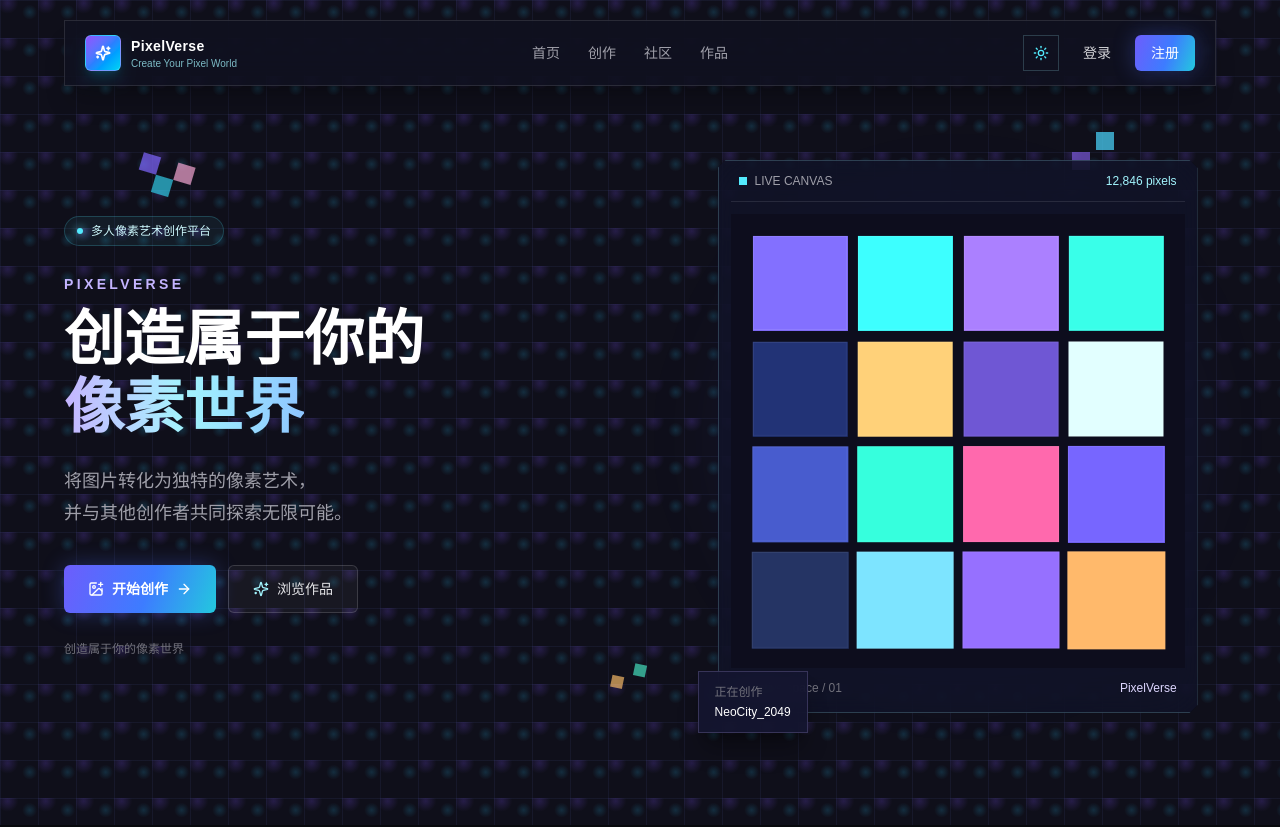
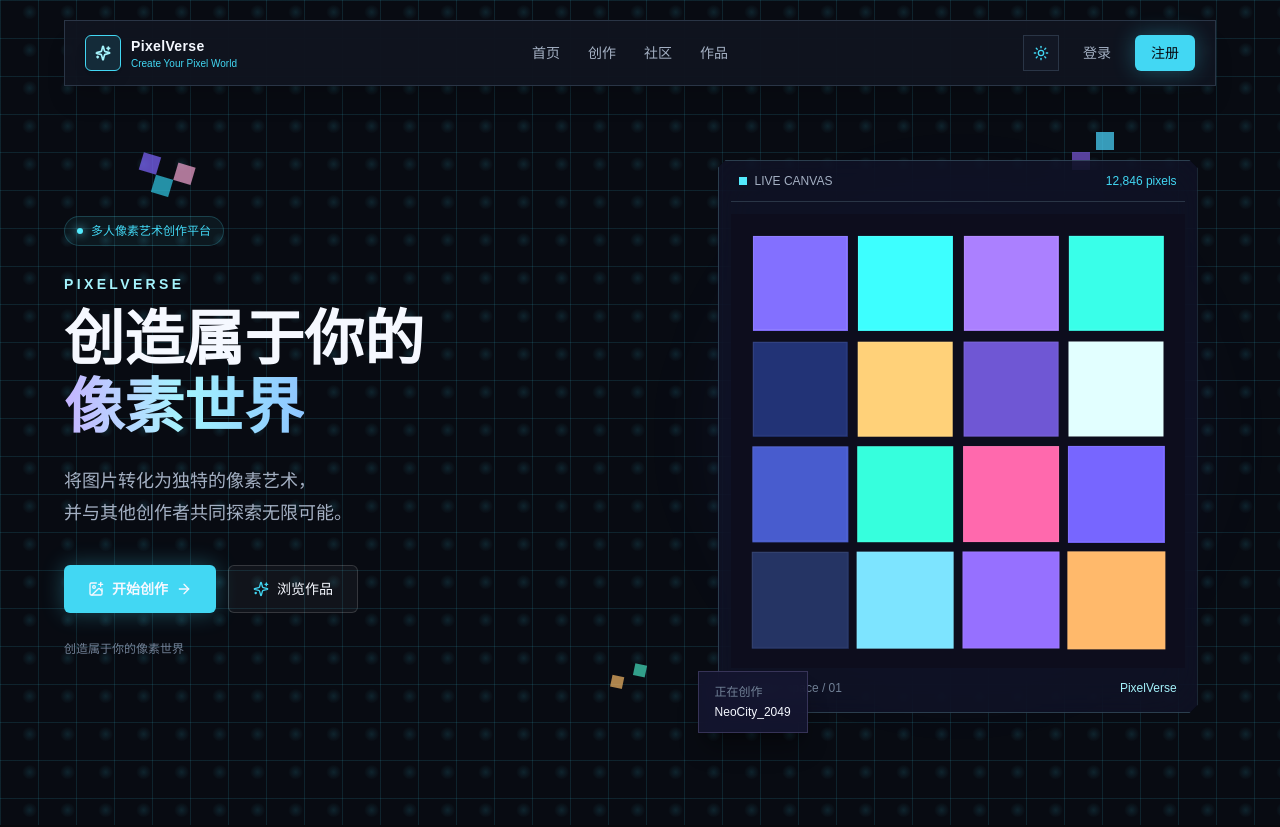
Before and after one commit to chenyan-qian/AI-Pixel-Studio, a Next.js app in the folder frontend/: page / in a window 1280 px wide. Shown: the top 827 px of the page. Built offline with nearby package versions, Linux system fonts and the light colour scheme.

Commit message:
浅色模式优化

```diff
--- a/frontend/app/globals.css
+++ b/frontend/app/globals.css
@@ -1,8 +1,4 @@
 @import "tailwindcss";
-
-:root {
-  --background: #0f0f1a;
-}
 
 * {
   box-sizing: border-box;
@@ -14,8 +10,8 @@ html {
 
 body {
   margin: 0;
-  background: var(--background);
-  color: #f4f4f5;
+  background: var(--bg-color);
+  color: var(--text-primary);
   font-family: Arial, "Microsoft YaHei", "PingFang SC", sans-serif;
 }
 
@@ -28,19 +24,19 @@ button {
 }
 
 .grid-background, .hero-grid {
-  background-image: linear-gradient(rgba(121, 144, 255, 0.07) 1px, transparent 1px), linear-gradient(90deg, rgba(121, 144, 255, 0.07) 1px, transparent 1px);
+  background-image: linear-gradient(color-mix(in srgb, var(--accent-color) 12%, transparent) 1px, transparent 1px), linear-gradient(90deg, color-mix(in srgb, var(--accent-color) 12%, transparent) 1px, transparent 1px);
   background-size: 38px 38px;
 }
 
 .hero-grid {
-  background-color: #0f0f1a;
-  background-image: radial-gradient(circle at 78% 32%, rgba(47, 203, 255, 0.16), transparent 19%), radial-gradient(circle at 20% 8%, rgba(130, 86, 255, 0.2), transparent 23%), linear-gradient(rgba(121, 144, 255, 0.07) 1px, transparent 1px), linear-gradient(90deg, rgba(121, 144, 255, 0.07) 1px, transparent 1px);
+  background-color: var(--bg-color);
+  background-image: radial-gradient(circle at 78% 32%, var(--accent-subtle), transparent 19%), linear-gradient(color-mix(in srgb, var(--accent-color) 12%, transparent) 1px, transparent 1px), linear-gradient(90deg, color-mix(in srgb, var(--accent-color) 12%, transparent) 1px, transparent 1px);
 }
 
 .pixel-corners { clip-path: polygon(0 8px, 8px 0, calc(100% - 8px) 0, 100% 8px, 100% calc(100% - 8px), calc(100% - 8px) 100%, 8px 100%, 0 calc(100% - 8px)); }
 
-.glow-button { background: linear-gradient(110deg, #6d5dfc, #3d7cff 55%, #23c8de); box-shadow: 0 0 22px rgba(77, 113, 255, 0.32); transition: transform 180ms ease, box-shadow 180ms ease, filter 180ms ease; }
-.glow-button:hover { transform: translateY(-2px); box-shadow: 0 0 30px rgba(68, 213, 255, 0.42); filter: brightness(1.08); }
+.glow-button { background: var(--accent-color); color: var(--bg-color); box-shadow: 0 0 22px color-mix(in srgb, var(--accent-color) 32%, transparent); transition: transform 180ms ease, box-shadow 180ms ease, filter 180ms ease; }
+.glow-button:hover { transform: translateY(-2px); box-shadow: 0 0 30px color-mix(in srgb, var(--accent-color) 42%, transparent); filter: brightness(1.08); }
 .pixel-tile { animation: pixelPulse 4s ease-in-out infinite; box-shadow: inset 0 0 0 1px rgba(255, 255, 255, 0.07); }
 .pixel-float { position: absolute; z-index: -1; width: 18px; height: 18px; opacity: .7; animation: drift 10s ease-in-out infinite; }
 .pixel-float-one { top: 21%; left: 10%; background: #7f65ff; box-shadow: 18px 18px #2fc8e4, 36px 0 #f3a4d0; }
@@ -48,12 +44,7 @@ button {
 .pixel-float-three { bottom: 15%; left: 47%; width: 12px; height: 12px; background: #f3b765; box-shadow: 20px -16px #43ddbd; animation-delay: -7s; }
 
 /* 透明像素在编辑器中显示为常见的棋盘格背景。 */
-.pixel-checker {
-  background-color: #171821;
-  background-image: linear-gradient(45deg, #11121a 25%, transparent 25%), linear-gradient(-45deg, #11121a 25%, transparent 25%), linear-gradient(45deg, transparent 75%, #11121a 75%), linear-gradient(-45deg, transparent 75%, #11121a 75%);
-  background-position: 0 0, 0 8px, 8px -8px, -8px 0;
-  background-size: 16px 16px;
-}
+.pixel-checker { background-position: 0 0, 0 8px, 8px -8px, -8px 0; background-size: 16px 16px; }
 
 .animate-rise {
   animation: rise 700ms cubic-bezier(0.16, 1, 0.3, 1) both;
--- a/frontend/components/ThemeToggle.tsx
+++ b/frontend/components/ThemeToggle.tsx
@@ -6,5 +6,5 @@ import { useTheme } from "@/context/ThemeContext";
 export function ThemeToggle() {
   const { theme, toggleTheme } = useTheme();
   const isDark = theme === "dark";
-  return <button type="button" onClick={toggleTheme} title={isDark ? "切换浅色模式" : "切换深色模式"} aria-label={isDark ? "切换浅色模式" : "切换深色模式"} className="theme-toggle grid size-9 place-items-center border border-cyan-200/20 text-cyan-300 transition hover:border-cyan-300/60 hover:text-cyan-100">{isDark ? <Sun className="size-4" /> : <Moon className="size-4" />}</button>;
+  return <button type="button" onClick={toggleTheme} title={isDark ? "切换浅色模式" : "切换深色模式"} aria-label={isDark ? "切换浅色模式" : "切换深色模式"} className="theme-toggle grid size-9 place-items-center border transition">{isDark ? <Sun className="size-4" /> : <Moon className="size-4" />}</button>;
 }
--- a/frontend/components/navbar.tsx
+++ b/frontend/components/navbar.tsx
@@ -32,30 +32,30 @@ export function Navbar() {
   }
 
   const accountMenu = (
-    <div className="pixel-corners border border-cyan-200/15 bg-[#12132a]/95 p-1.5 shadow-2xl shadow-cyan-950/30 backdrop-blur-xl" role="menu">
-      <Link className="flex items-center gap-2 rounded-md px-3 py-2.5 text-sm text-zinc-200 transition hover:bg-white/[0.07] hover:text-white" href="/profile" role="menuitem" onClick={() => { setAccountOpen(false); setMenuOpen(false); }}><UserRound className="size-4 text-cyan-300" />账户管理</Link>
-      <Link className="flex items-center gap-2 rounded-md px-3 py-2.5 text-sm text-zinc-200 transition hover:bg-white/[0.07] hover:text-white" href="/works" role="menuitem" onClick={() => { setAccountOpen(false); setMenuOpen(false); }}><CircleUserRound className="size-4 text-cyan-300" />我的作品</Link>
-      <span className="flex cursor-not-allowed items-center gap-2 px-3 py-2.5 text-sm text-zinc-600" aria-disabled="true"><Settings className="size-4" />设置（即将开放）</span>
-      <div className="my-1 border-t border-white/[0.08]" />
-      <button type="button" className="flex w-full items-center gap-2 rounded-md px-3 py-2.5 text-left text-sm text-rose-200 transition hover:bg-rose-400/10" onClick={logout} role="menuitem"><LogOut className="size-4" />退出登录</button>
+    <div className="theme-menu pixel-corners border p-1.5 shadow-2xl backdrop-blur-xl" role="menu">
+      <Link className="theme-nav-link flex items-center gap-2 rounded-md px-3 py-2.5 text-sm transition" href="/profile" role="menuitem" onClick={() => { setAccountOpen(false); setMenuOpen(false); }}><UserRound className="theme-accent size-4" />账户管理</Link>
+      <Link className="theme-nav-link flex items-center gap-2 rounded-md px-3 py-2.5 text-sm transition" href="/works" role="menuitem" onClick={() => { setAccountOpen(false); setMenuOpen(false); }}><CircleUserRound className="theme-accent size-4" />我的作品</Link>
+      <span className="theme-text-tertiary flex cursor-not-allowed items-center gap-2 px-3 py-2.5 text-sm" aria-disabled="true"><Settings className="size-4" />设置（即将开放）</span>
+      <div className="theme-divider my-1 border-t" />
+      <button type="button" className="theme-error flex w-full items-center gap-2 rounded-md px-3 py-2.5 text-left text-sm transition" onClick={logout} role="menuitem"><LogOut className="size-4" />退出登录</button>
     </div>
   );
 
   return (
     <header className="fixed inset-x-0 top-0 z-50 px-3 pt-3 sm:px-6 sm:pt-5">
-      <nav className="mx-auto flex h-[66px] max-w-6xl items-center justify-between border border-white/[0.11] bg-[#101120]/80 px-4 shadow-xl shadow-black/20 backdrop-blur-xl sm:px-5">
+      <nav className="theme-nav mx-auto flex h-[66px] max-w-6xl items-center justify-between border px-4 shadow-xl backdrop-blur-xl sm:px-5">
         <Link className="flex min-w-0 items-center gap-2.5" href="/" aria-label="PixelVerse 首页">
-          <span className="grid size-9 shrink-0 place-items-center rounded-md border border-cyan-200/30 bg-gradient-to-br from-violet-500 via-blue-500 to-cyan-400 text-white shadow-lg shadow-cyan-500/20"><Sparkles className="size-4" strokeWidth={2.5} /></span>
-          <span className="min-w-0"><span className="block text-sm font-bold tracking-wide text-white">PixelVerse</span><span className="hidden text-[10px] text-cyan-200/75 sm:block">Create Your Pixel World</span></span>
+          <span className="theme-avatar grid size-9 shrink-0 place-items-center rounded-md border shadow-lg"><Sparkles className="size-4" strokeWidth={2.5} /></span>
+          <span className="min-w-0"><span className="theme-text-primary block text-sm font-bold tracking-wide">PixelVerse</span><span className="theme-accent hidden text-[10px] sm:block">Create Your Pixel World</span></span>
         </Link>
-        <div className="hidden items-center gap-1 md:flex">{links.map((link) => <Link className="rounded-md px-3 py-2 text-sm text-zinc-400 transition-colors hover:bg-white/[0.06] hover:text-cyan-100" href={link.href} key={link.href}>{link.label}</Link>)}</div>
+        <div className="hidden items-center gap-1 md:flex">{links.map((link) => <Link className="theme-nav-link rounded-md px-3 py-2 text-sm transition-colors" href={link.href} key={link.href}>{link.label}</Link>)}</div>
         <div className="hidden items-center gap-2 md:flex">
           <ThemeToggle />
-          {user ? <div className="relative"><button type="button" className="flex h-9 items-center gap-2 rounded-md border border-cyan-200/20 bg-white/[0.03] px-3 text-sm text-zinc-200 transition hover:border-cyan-300/50 hover:text-white" onClick={() => setAccountOpen((open) => !open)} aria-expanded={accountOpen} aria-haspopup="menu"><UserRound className="size-4 text-cyan-300" />{user.nickname || user.username}<ChevronDown className={`size-3.5 transition ${accountOpen ? "rotate-180" : ""}`} /></button>{accountOpen && <div className="absolute right-0 top-11 z-20 w-52">{accountMenu}</div>}</div> : <><Link className="flex h-9 items-center rounded-md px-4 text-sm text-zinc-300 transition-colors hover:text-white" href="/login">登录</Link><Link className="glow-button flex h-9 items-center rounded-md px-4 text-sm font-medium text-white" href="/register">注册</Link></>}
+          {user ? <div className="relative"><button type="button" className="theme-account-button flex h-9 items-center gap-2 rounded-md border px-3 text-sm transition" onClick={() => setAccountOpen((open) => !open)} aria-expanded={accountOpen} aria-haspopup="menu"><UserRound className="theme-accent size-4" />{user.nickname || user.username}<ChevronDown className={`size-3.5 transition ${accountOpen ? "rotate-180" : ""}`} /></button>{accountOpen && <div className="absolute right-0 top-11 z-20 w-52">{accountMenu}</div>}</div> : <><Link className="theme-nav-link flex h-9 items-center rounded-md px-4 text-sm transition-colors" href="/login">登录</Link><Link className="glow-button flex h-9 items-center rounded-md px-4 text-sm font-medium" href="/register">注册</Link></>}
         </div>
-        <button type="button" className="grid size-9 place-items-center rounded-md text-zinc-300 hover:bg-white/[0.06] md:hidden" onClick={() => setMenuOpen((open) => !open)} aria-label={menuOpen ? "关闭导航" : "打开导航"}>{menuOpen ? <X className="size-5" /> : <Menu className="size-5" />}</button>
+        <button type="button" className="theme-nav-link grid size-9 place-items-center rounded-md md:hidden" onClick={() => setMenuOpen((open) => !open)} aria-label={menuOpen ? "关闭导航" : "打开导航"}>{menuOpen ? <X className="size-5" /> : <Menu className="size-5" />}</button>
       </nav>
-      {menuOpen && <div className="pixel-corners mx-auto max-w-6xl border-x border-b border-white/[0.1] bg-[#101120]/95 p-3 shadow-xl shadow-black/20 backdrop-blur-xl md:hidden"><div className="flex flex-col gap-1">{links.map((link) => <Link className="rounded-md px-3 py-2.5 text-sm text-zinc-300 hover:bg-white/[0.05] hover:text-white" href={link.href} key={link.href} onClick={() => setMenuOpen(false)}>{link.label}</Link>)}{user ? <div className="mt-2 border-t border-white/[0.08] pt-3">{accountMenu}</div> : <div className="mt-2 grid grid-cols-2 gap-2 border-t border-white/[0.08] pt-3"><Link className="flex h-10 items-center justify-center rounded-md border border-white/[0.12] text-sm text-zinc-200" href="/login" onClick={() => setMenuOpen(false)}>登录</Link><Link className="glow-button flex h-10 items-center justify-center rounded-md text-sm font-medium text-white" href="/register" onClick={() => setMenuOpen(false)}>注册</Link></div>}</div></div>}
+      {menuOpen && <div className="theme-menu pixel-corners mx-auto max-w-6xl border-x border-b p-3 shadow-xl backdrop-blur-xl md:hidden"><div className="flex flex-col gap-1">{links.map((link) => <Link className="theme-nav-link rounded-md px-3 py-2.5 text-sm" href={link.href} key={link.href} onClick={() => setMenuOpen(false)}>{link.label}</Link>)}{user ? <div className="theme-divider mt-2 border-t pt-3">{accountMenu}</div> : <div className="theme-divider mt-2 grid grid-cols-2 gap-2 border-t pt-3"><Link className="theme-nav-link flex h-10 items-center justify-center rounded-md border" href="/login" onClick={() => setMenuOpen(false)}>登录</Link><Link className="glow-button flex h-10 items-center justify-center rounded-md text-sm font-medium" href="/register" onClick={() => setMenuOpen(false)}>注册</Link></div>}</div></div>}
     </header>
   );
 }
--- a/frontend/styles/theme.css
+++ b/frontend/styles/theme.css
@@ -1,18 +1,97 @@
-:root { --bg-color: #08090d; --surface-color: #10111a; --card-color: #15182a; --editor-surface-color: #101119; --text-color: #f4f4f5; --muted-text-color: #a1a1aa; --border-color: rgba(255,255,255,.12); --primary-color: #7c5cff; --canvas-checker-base: #171821; --canvas-checker-square: #11121a; --canvas-grid-color: rgba(148,163,184,.32); --modal-backdrop: rgba(0,0,0,.65); }
-:root[data-theme="light"] { --bg-color: #f5f7fb; --surface-color: #ffffff; --card-color: #ffffff; --editor-surface-color: #f8fafc; --text-color: #111827; --muted-text-color: #475569; --border-color: rgba(15,23,42,.16); --primary-color: #5b43d6; --canvas-checker-base: #f8fafc; --canvas-checker-square: #e2e8f0; --canvas-grid-color: rgba(51,65,85,.34); --modal-backdrop: rgba(15,23,42,.30); }
-html, body { background: var(--bg-color); color: var(--text-color); transition: background-color 180ms ease, color 180ms ease; }
-.theme-surface { background-color: var(--surface-color); color: var(--text-color); }
-.theme-card { background-color: var(--card-color); border-color: var(--border-color); color: var(--text-color); }
-.theme-editor { background-color: var(--editor-surface-color); color: var(--text-color); }
-.pixel-checker { background-color: var(--canvas-checker-base); background-image: linear-gradient(45deg,var(--canvas-checker-square) 25%,transparent 25%),linear-gradient(-45deg,var(--canvas-checker-square) 25%,transparent 25%),linear-gradient(45deg,transparent 75%,var(--canvas-checker-square) 75%),linear-gradient(-45deg,transparent 75%,var(--canvas-checker-square) 75%); }
-:root[data-theme="light"] .bg-\[\#08090d\], :root[data-theme="light"] .bg-\[\#0f0f1a\], :root[data-theme="light"] .bg-slate-950 { background-color: var(--bg-color) !important; }
-:root[data-theme="light"] .bg-\[\#10111a\], :root[data-theme="light"] .bg-\[\#101120\], :root[data-theme="light"] .bg-\[\#101119\], :root[data-theme="light"] .bg-\[\#101222\], :root[data-theme="light"] .bg-\[\#131427\], :root[data-theme="light"] .bg-\[\#15182a\], :root[data-theme="light"] .bg-\[\#12132a\] { background-color: var(--surface-color) !important; }
-:root[data-theme="light"] .bg-\[\#0b0c12\], :root[data-theme="light"] .bg-\[\#0b0d1d\], :root[data-theme="light"] .bg-\[\#0d0d1d\] { background-color: var(--editor-surface-color) !important; }
-:root[data-theme="light"] .text-white, :root[data-theme="light"] .text-zinc-100, :root[data-theme="light"] .text-slate-100, :root[data-theme="light"] .text-zinc-200 { color: var(--text-color); }
-:root[data-theme="light"] .text-zinc-300, :root[data-theme="light"] .text-zinc-400, :root[data-theme="light"] .text-slate-300, :root[data-theme="light"] .text-slate-400, :root[data-theme="light"] .text-zinc-500 { color: var(--muted-text-color); }
-:root[data-theme="light"] .border-white\/\[0\.1\], :root[data-theme="light"] .border-white\/\[0\.08\], :root[data-theme="light"] .border-white\/\[0\.11\], :root[data-theme="light"] .border-white\/\[0\.12\], :root[data-theme="light"] .border-white\/\[0\.14\] { border-color: var(--border-color); }
-:root[data-theme="light"] .grid-background { background-image: linear-gradient(rgba(71,85,105,.10) 1px,transparent 1px),linear-gradient(90deg,rgba(71,85,105,.10) 1px,transparent 1px); }
-:root[data-theme="light"] [class*="bg-[#101"], :root[data-theme="light"] [class*="bg-[#121"], :root[data-theme="light"] [class*="bg-[#131"], :root[data-theme="light"] [class*="bg-[#151"], :root[data-theme="light"] [class*="bg-[#161"], :root[data-theme="light"] [class*="bg-[#171"] { background-color: var(--surface-color) !important; }
-:root[data-theme="light"] [class*="bg-[#0b"], :root[data-theme="light"] [class*="bg-[#0d"] { background-color: var(--editor-surface-color) !important; }
-:root[data-theme="light"] [class*="bg-black"] { background-color: #f1f5f9 !important; }
-:root[data-theme="light"] .hero-grid { background-color: var(--bg-color); }
+:root {
+  --bg-color: #080b12;
+  --card-bg: #121724;
+  --text-primary: #f5f8ff;
+  --text-secondary: #a4b0c3;
+  --border-color: #2a3546;
+  --accent-color: #42d7f3;
+  --surface-color: #101520;
+  --editor-surface-color: #0c1019;
+  --text-tertiary: #718096;
+  --accent-strong: #a5f3fc;
+  --accent-subtle: rgba(66, 215, 243, 0.12);
+  --hover-bg: rgba(255, 255, 255, 0.07);
+  --nav-bg: rgba(16, 21, 32, 0.88);
+  --overlay-color: rgba(0, 0, 0, 0.58);
+  --overlay-text: #f5f8ff;
+  --danger-color: #fda4af;
+  --danger-subtle: rgba(244, 63, 94, 0.12);
+  --canvas-checker-base: #171b25;
+  --canvas-checker-square: #10141c;
+  --canvas-grid-color: rgba(148, 163, 184, 0.32);
+  --modal-backdrop: rgba(0, 0, 0, 0.65);
+}
+
+:root[data-theme="light"] {
+  --bg-color: #f4f7fb;
+  --card-bg: #ffffff;
+  --text-primary: #162033;
+  --text-secondary: #526176;
+  --border-color: #cbd5e1;
+  --accent-color: #087e98;
+  --surface-color: #ffffff;
+  --editor-surface-color: #eef3f8;
+  --text-tertiary: #6b7a90;
+  --accent-strong: #075f74;
+  --accent-subtle: rgba(8, 126, 152, 0.1);
+  --hover-bg: rgba(15, 23, 42, 0.06);
+  --nav-bg: rgba(255, 255, 255, 0.9);
+  --overlay-color: rgba(15, 23, 42, 0.5);
+  --overlay-text: #ffffff;
+  --danger-color: #be123c;
+  --danger-subtle: rgba(190, 18, 60, 0.09);
+  --canvas-checker-base: #f8fafc;
+  --canvas-checker-square: #e2e8f0;
+  --canvas-grid-color: rgba(51, 65, 85, 0.34);
+  --modal-backdrop: rgba(15, 23, 42, 0.3);
+}
+
+html, body { background: var(--bg-color); color: var(--text-primary); transition: background-color 180ms ease, color 180ms ease; }
+
+.theme-page { background-color: var(--bg-color); color: var(--text-primary); }
+.theme-panel, .theme-surface { background-color: var(--surface-color); border-color: var(--border-color); color: var(--text-primary); }
+.theme-card { background-color: var(--card-bg); border-color: var(--border-color); color: var(--text-primary); }
+.theme-editor { background-color: var(--editor-surface-color); color: var(--text-primary); }
+.theme-text-primary { color: var(--text-primary); }
+.theme-text-secondary { color: var(--text-secondary); }
+.theme-text-tertiary { color: var(--text-tertiary); }
+.theme-accent { color: var(--accent-color); }
+
+.theme-nav { background-color: var(--nav-bg); border-color: var(--border-color); color: var(--text-primary); }
+.theme-menu { background-color: var(--card-bg); border-color: var(--border-color); color: var(--text-primary); }
+.theme-nav-link { color: var(--text-secondary); }
+.theme-nav-link:hover { background-color: var(--hover-bg); color: var(--text-primary); }
+.theme-account-button { background-color: var(--accent-subtle); border-color: var(--border-color); color: var(--text-primary); }
+.theme-account-button:hover { border-color: var(--accent-color); color: var(--text-primary); }
+.theme-toggle { background-color: var(--card-bg); border-color: var(--border-color); color: var(--accent-color); }
+.theme-toggle:hover { border-color: var(--accent-color); color: var(--accent-strong); }
+
+.theme-filter { background-color: transparent; border-color: var(--border-color); color: var(--text-secondary); }
+.theme-filter:hover { border-color: var(--accent-color); color: var(--text-primary); }
+.theme-filter-active { background-color: var(--accent-subtle); border-color: var(--accent-color); color: var(--accent-strong); }
+.theme-artwork-card { background-color: var(--card-bg); border-color: var(--border-color); color: var(--text-primary); }
+.theme-artwork-card:hover { border-color: var(--accent-color); box-shadow: 0 20px 30px color-mix(in srgb, var(--accent-color) 12%, transparent); }
+.theme-artwork-image { background-color: var(--editor-surface-color); }
+.theme-image-meta { background-color: var(--overlay-color); border-color: color-mix(in srgb, var(--overlay-text) 30%, transparent); color: var(--overlay-text); }
+.theme-avatar { background-color: var(--accent-subtle); border-color: var(--accent-color); color: var(--accent-strong); }
+.theme-size-tag { background-color: var(--hover-bg); border-color: var(--border-color); color: var(--text-tertiary); }
+.theme-divider { border-color: var(--border-color); }
+.theme-error { background-color: var(--danger-subtle); border-color: var(--danger-color); color: var(--danger-color); }
+.theme-danger { color: var(--danger-color); }
+.theme-skeleton { background-color: var(--hover-bg); border-color: var(--border-color); }
+.theme-decoration-border { border-color: var(--border-color); }
+.theme-decoration-accent { background-color: var(--accent-color); }
+
+/* Legacy utility bridge: older screens inherit the same semantic contrast rules. */
+.text-white, .text-zinc-100, .text-zinc-200, .text-slate-100, .text-slate-200 { color: var(--text-primary) !important; }
+.text-zinc-300, .text-zinc-400, .text-slate-300, .text-slate-400 { color: var(--text-secondary) !important; }
+.text-zinc-500, .text-zinc-600, .text-slate-500, .text-slate-600 { color: var(--text-tertiary) !important; }
+.text-cyan-100, .text-cyan-200, .text-cyan-300, .text-cyan-400 { color: var(--accent-color) !important; }
+.text-violet-100, .text-violet-200, .text-violet-300 { color: var(--accent-strong) !important; }
+.text-rose-100, .text-rose-200, .text-rose-300 { color: var(--danger-color) !important; }
+.border-white\/\[0\.08\], .border-white\/\[0\.1\], .border-white\/\[0\.11\], .border-white\/\[0\.12\], .border-white\/\[0\.14\], .border-white\/\[0\.16\] { border-color: var(--border-color) !important; }
+
+.pixel-checker { background-color: var(--canvas-checker-base); background-image: linear-gradient(45deg, var(--canvas-checker-square) 25%, transparent 25%), linear-gradient(-45deg, var(--canvas-checker-square) 25%, transparent 25%), linear-gradient(45deg, transparent 75%, var(--canvas-checker-square) 75%), linear-gradient(-45deg, transparent 75%, var(--canvas-checker-square) 75%); }
+:root[data-theme="light"] .grid-background { background-image: linear-gradient(color-mix(in srgb, var(--border-color) 48%, transparent) 1px, transparent 1px), linear-gradient(90deg, color-mix(in srgb, var(--border-color) 48%, transparent) 1px, transparent 1px); }
+:root[data-theme="light"] [class*="bg-[#"] { background-color: var(--surface-color) !important; }
+:root[data-theme="light"] [class*="bg-black"] { background-color: var(--editor-surface-color) !important; }
```
Also changed, not shown: frontend/app/community/page.tsx (+91 -10 lines), frontend/lib/work.ts (+8 -5 lines), 2 other files (tests, documents, lock files or other folders).
